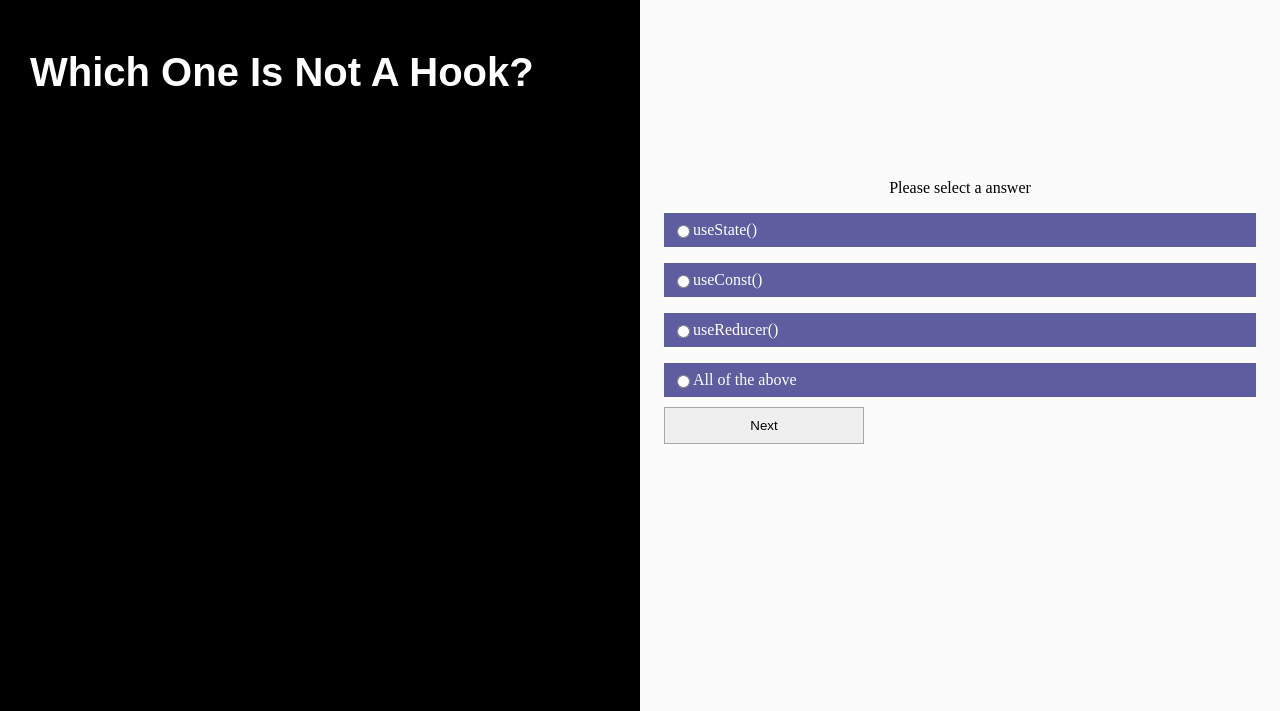
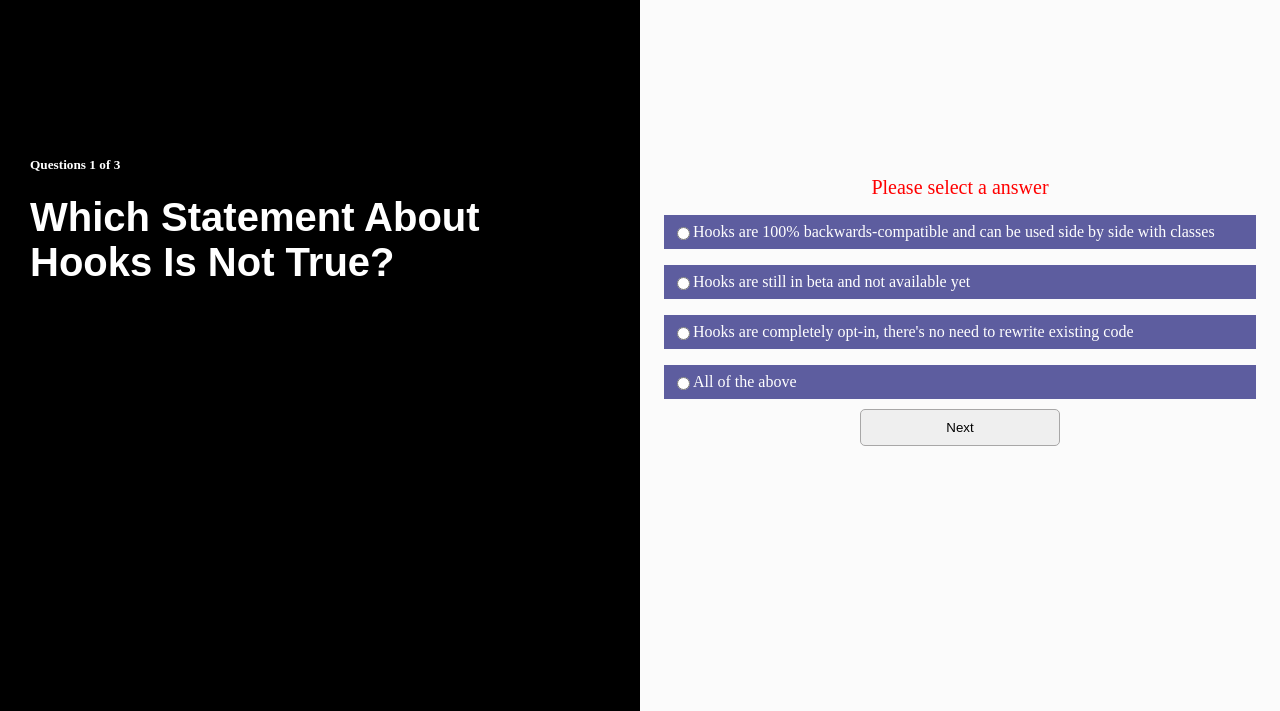
Before and after one commit to Abdurrahman-X/Quiz-App, a Gatsby site: page /Php in a window 1280 px wide. Both pictures are taken after a click on the button "Next". Shown: the part 89-800 px from the top of the page. Built offline with nearby package versions, Linux system fonts and the light colour scheme; Gatsby itself is replaced by a stand-in of ours; a web font is replaced by a local one.

Commit message:
Update style

```diff
--- /dev/null
+++ b/src/components/Answers.js
@@ -0,0 +1,50 @@
+import React from "react"
+import { Answer } from "../components/Style/QuizzStyle"
+const Answers = ({ currentAnswer, handlerClick, handlerNext, question }) => {
+  return (
+    <div>
+      <Answer>
+        <input
+          type="radio"
+          value="a"
+          checked={currentAnswer === "a"}
+          onChange={handlerClick}
+        />
+        <label>{question.answer_a}</label>
+      </Answer>
+      <Answer>
+        <input
+          type="radio"
+          value="b"
+          checked={currentAnswer === "b"}
+          onChange={handlerClick}
+        />
+        <label>{question.answer_b}</label>
+      </Answer>
+      <Answer>
+        <input
+          type="radio"
+          value="c"
+          checked={currentAnswer === "c"}
+          onChange={handlerClick}
+        />
+        <label>{question.answer_c}</label>
+      </Answer>
+      <Answer>
+        <input
+          type="radio"
+          value="d"
+          checked={currentAnswer === "d"}
+          onChange={handlerClick}
+        />
+        <label>{question.answer_d}</label>
+      </Answer>
+      <div style={{textAlign:'center'}}>
+      <button onClick={handlerNext}>Next</button>
+      </div>
+
+    </div>
+  )
+}
+
+export default Answers
--- /dev/null
+++ b/src/components/Questions.js
@@ -0,0 +1,12 @@
+import React from "react"
+
+const Questions = ({currentQuestions,allQuestions,question}) => {
+  return (
+    <div className="question">
+      <h5>Questions {currentQuestions + 1} of {allQuestions.length}</h5>
+      <h4>{question.question}</h4>
+    </div>
+  )
+}
+
+export default Questions
--- a/src/components/Style/GlobalStyle.js
+++ b/src/components/Style/GlobalStyle.js
@@ -17,6 +17,7 @@
       padding: 10px;
       cursor: pointer;
       margin-top:10px;
+      border-radius:5px
     }
     button:hover{
 
--- a/src/components/Style/QuizzStyle.js
+++ b/src/components/Style/QuizzStyle.js
@@ -5,7 +5,6 @@
     align-items: center;
 display  : flex;
 flex-direction:column;
-
 `
 export const Answer = styled.div `
   background : #5d5d9f;
@@ -15,5 +14,4 @@
   padding: 0.5rem;
   width: 45vw;
 margin-top : 1rem;
-
 `
--- a/src/components/Style/ResultStyle.js
+++ b/src/components/Style/ResultStyle.js
@@ -32,6 +32,10 @@
     font-size: 2.5rem;
     text-transform: capitalize;
     font-family: muli, sans-serif;
+    margin: 15px 0;
+  }
+  .question {
+    margin-top:10rem;
   }
   @media (max-width: 810px) {
     grid-column-start: span 12;
--- a/src/pages/Php.jsx
+++ b/src/pages/Php.jsx
@@ -3,13 +3,15 @@
 import GlobalStyle from "../components/Style/GlobalStyle"
 import Js from "../images/JavaScript.png"
 import Result from "./results2"
+import Questions from "../components/Questions"
+import Answers from "../components/Answers"
 import {
   Wrapper,
   Sideleft,
   Sideright,
   Logo,
 } from "../components/Style/ResultStyle"
-import { Answer, Container } from "../components/Style/QuizzStyle"
+import { Container, Answer } from "../components/Style/QuizzStyle"
 
 const PhpQuizz = () => {
   const questions = [
@@ -60,7 +62,7 @@
     if (!error) {
       return
     }
-    return <div>{error}</div>
+    return <div style={{ color: "red", fontSize: "20px" }}>{error}</div>
   }
   const restart = () => {
     setShowResults(false)
@@ -70,33 +72,21 @@
     setWrongAnswers(0)
   }
   const handlerNext = () => {
-    // if (!currentAnswer) {
-    //   setError("Please select a answer")
-    // } else {
-    //   if (question.correct_answer === currentAnswer) {
-    //     setCorrectAnswers(correctAnswers + 1)
-    //   } else {
-    //     setWrongAnswers(wrongAnswers + 1)
-    //   }
-    //   console.log(currentAnswer)
-    //   setCurrentAnswer("")
-    //   if (currentQuestions + 1 < questions.length) {
-    //     setCurrentQuestions(currentQuestions + 1)
-    //   } else {
-    //     setShowResults(true)
-    //   }
-    // }
-    !currentAnswer
-      ? setError("Please select a answer")
-      : question.correct_answer === currentAnswer
-      ? setCorrectAnswers(correctAnswers + 1)
-      : setWrongAnswers(wrongAnswers + 1)
-    setCurrentAnswer("")
-
-    if (currentQuestions + 1 < questions.length) {
-      setCurrentQuestions(currentQuestions + 1)
+    if (!currentAnswer) {
+      setError("Please select a answer")
     } else {
-      setShowResults(true)
+      if (question.correct_answer === currentAnswer) {
+        setCorrectAnswers(correctAnswers + 1)
+      } else {
+        setWrongAnswers(wrongAnswers + 1)
+      }
+      console.log(currentAnswer)
+      setCurrentAnswer("")
+      if (currentQuestions + 1 < questions.length) {
+        setCurrentQuestions(currentQuestions + 1)
+      } else {
+        setShowResults(true)
+      }
     }
   }
   const showResult = () => {
@@ -111,45 +101,12 @@
       )
     } else {
       return (
-        <div>
-          <Answer>
-            <input
-              type="radio"
-              value="a"
-              checked={currentAnswer === "a"}
-              onChange={handlerClick}
-            />
-            <label>{question.answer_a}</label>
-          </Answer>
-          <Answer>
-            <input
-              type="radio"
-              value="b"
-              checked={currentAnswer === "b"}
-              onChange={handlerClick}
-            />
-            <label>{question.answer_b}</label>
-          </Answer>
-          <Answer>
-            <input
-              type="radio"
-              value="c"
-              checked={currentAnswer === "c"}
-              onChange={handlerClick}
-            />
-            <label>{question.answer_c}</label>
-          </Answer>
-          <Answer>
-            <input
-              type="radio"
-              value="d"
-              checked={currentAnswer === "d"}
-              onChange={handlerClick}
-            />
-            <label>{question.answer_d}</label>
-          </Answer>
-          <button onClick={handlerNext}>Next</button>
-        </div>
+        <Answers
+          currentAnswer={currentAnswer}
+          handlerNext={handlerNext}
+          handlerClick={handlerClick}
+          question={question}
+        />
       )
     }
   }
@@ -165,12 +122,11 @@
           {showResults ? (
             <h4> Congratulations! You completed the test </h4>
           ) : (
-            ((
-              <h5>
-                Questions {currentQuestions + 1} of {questions.length}
-              </h5>
-            ),
-            (<h4>{question.question}</h4>))
+            <Questions
+              question={question}
+              currentQuestions={currentQuestions}
+              allQuestions={questions}
+            />
           )}
         </Sideleft>
         <Sideright>
```
